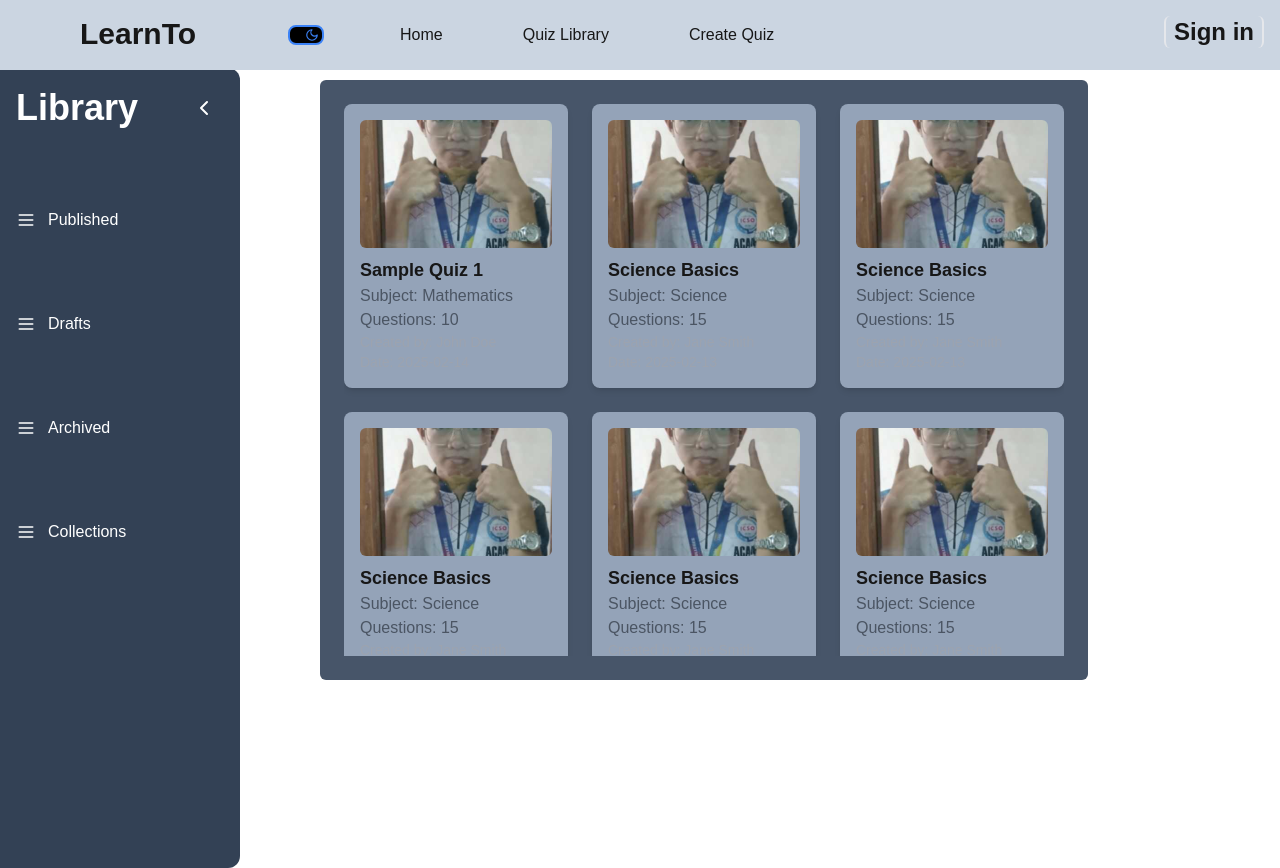
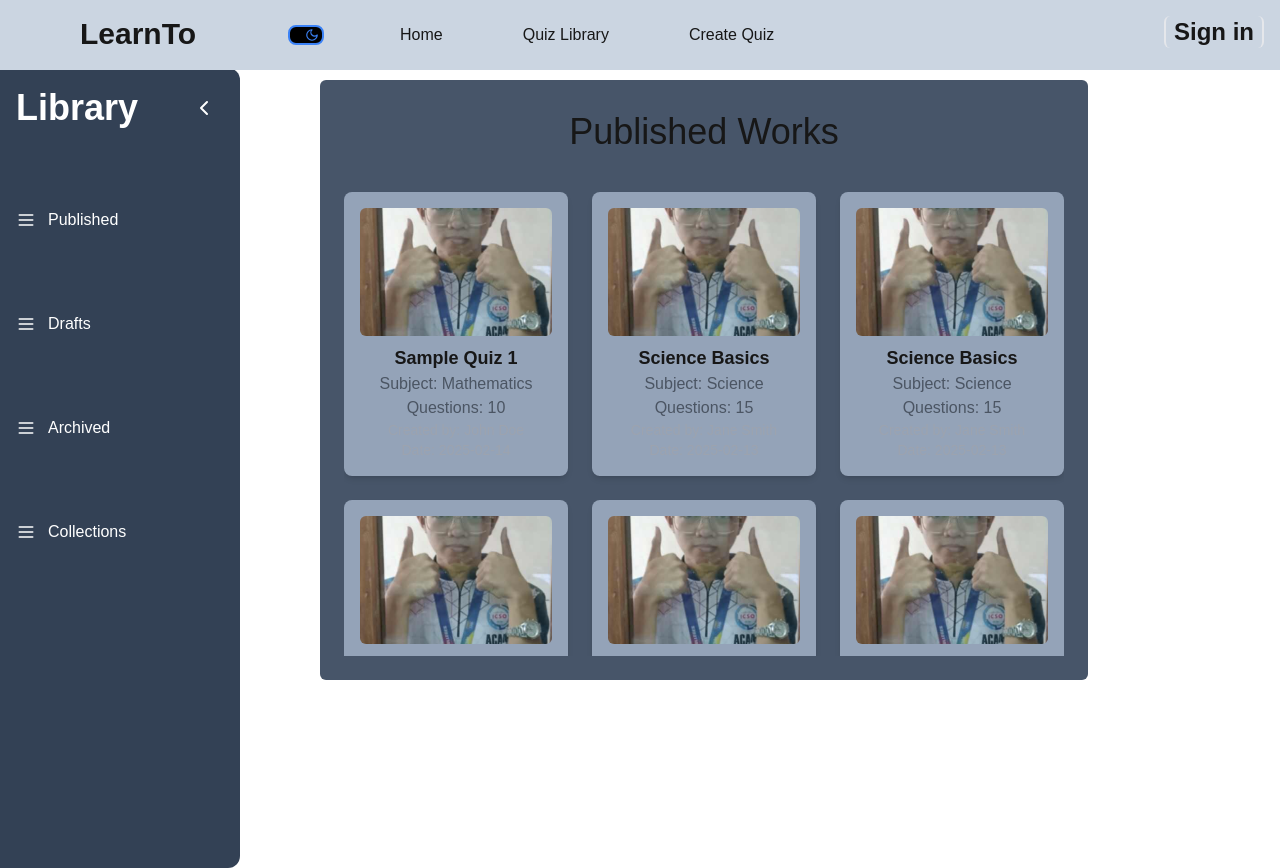
Before and after one commit to JoeyCollado/learnto, a Next.js app: page /pages/quizArchive/published in a window 1280 px wide. Built offline with nearby package versions, Linux system fonts and the light colour scheme; no server answers.

Commit message:
published card refinement1

```diff
--- a/app/components/QuizCard.tsx
+++ b/app/components/QuizCard.tsx
@@ -3,7 +3,7 @@ import Image from "next/image";
 
 const QuizCard = ({ quiz }: { quiz: Quiz }) => {
   return (
-    <div className="bg-slate-400 shadow-md rounded-lg p-4">
+    <div className="bg-slate-400 shadow-md rounded-lg p-4 text-center">
       <Image src={quiz.image} alt={quiz.title} className="w-full h-32 object-cover rounded-md"  width={100} height={100} />
       <h2 className="text-lg font-bold mt-2">{quiz.title}</h2>
       <p className="text-gray-600">Subject: {quiz.subject}</p>
--- a/app/pages/quizArchive/published/page.tsx
+++ b/app/pages/quizArchive/published/page.tsx
@@ -18,6 +18,9 @@ const PublishedQuizzes = () => {
       {/* Scrollable container with hidden scrollbar */}
       <div className="overflow-y-auto max-h-full custom-scroll">
         {/* Responsive grid layout for quiz cards */}
+        <div className="text-center text-4xl py-2 pb-10">
+          Published Works
+        </div>
         <div className="grid grid-cols-1 sm:grid-cols-2 md:grid-cols-3 gap-6">
           {quizzes.map((quiz) => (
             <QuizCard key={quiz.id} quiz={quiz} />
```
